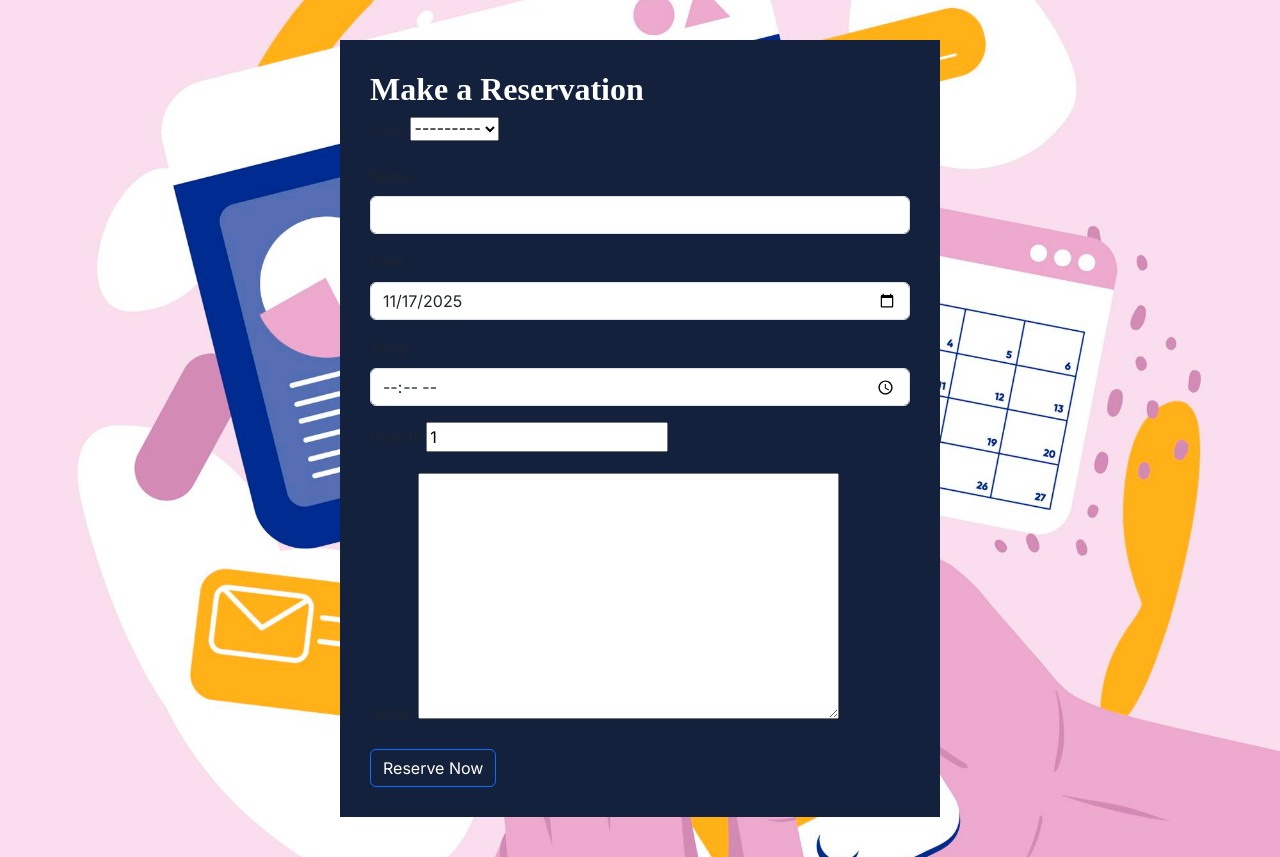
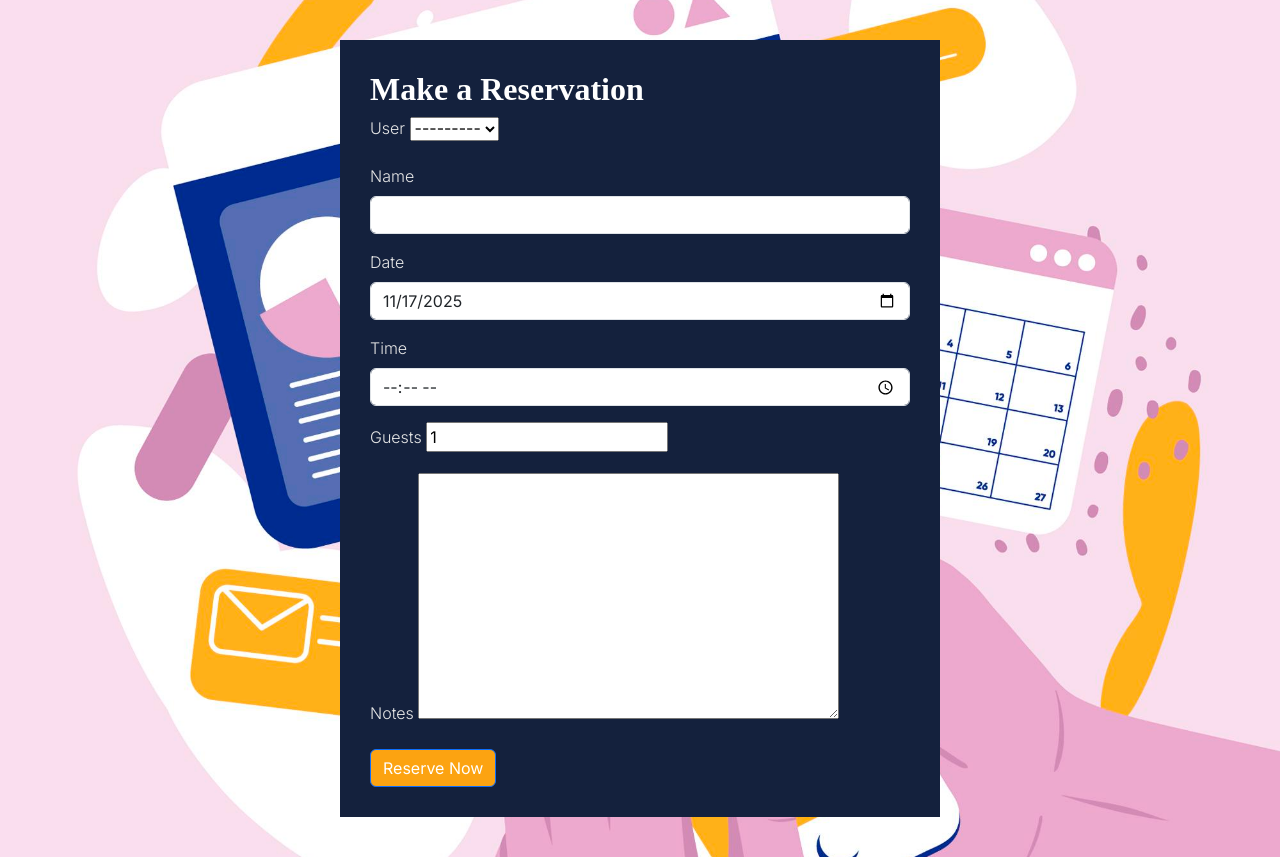
Before and after one commit to sphenry2799/Planora_Bookings, a Django app: page / in a window 1280 px wide. Run offline with Django 4.2, Linux system fonts and the light colour scheme; some web fonts are replaced.

Commit message:
Amend colours in CSS

```diff
--- a/static/css/reservations.css
+++ b/static/css/reservations.css
@@ -24,11 +24,12 @@ body {
     max-width: 600px;
     margin: 40px auto;
     background: var(--secondary-color);
+    color: var(--third-color);
     font-family: var(--primary-font);
     font-weight: 300;
     font-size: 1rem;
     padding: 30px;
-    border-radius: 0px;
+    border: none;
          }
 
 h2 {
@@ -38,6 +39,6 @@ h2 {
         }
 
 .btn-primary {
-  background-color: var(--secondary-color);
+  background-color: var(--primary-color);
   color: var(--light-color);
 }
```
Also changed, not shown: 1 other file.
